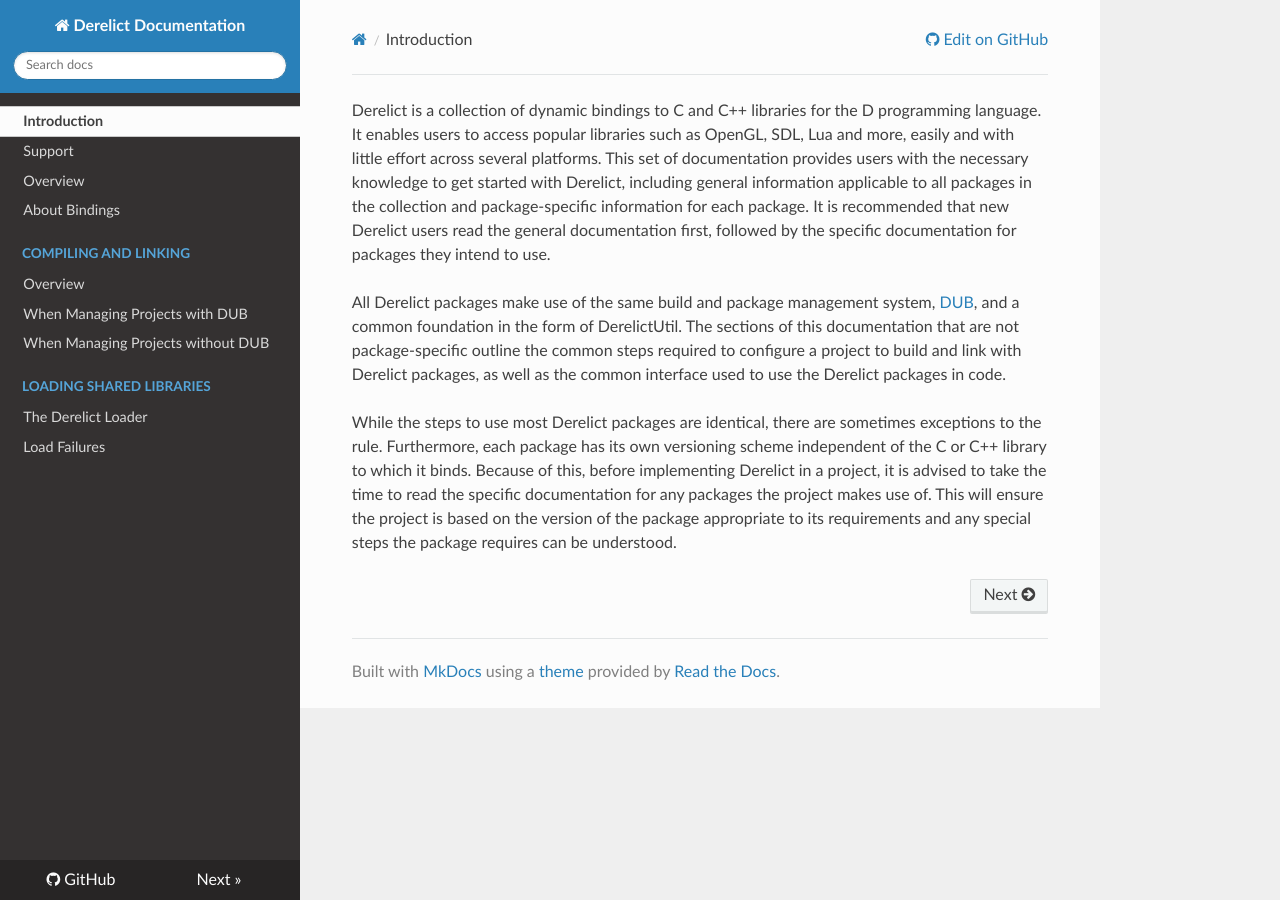
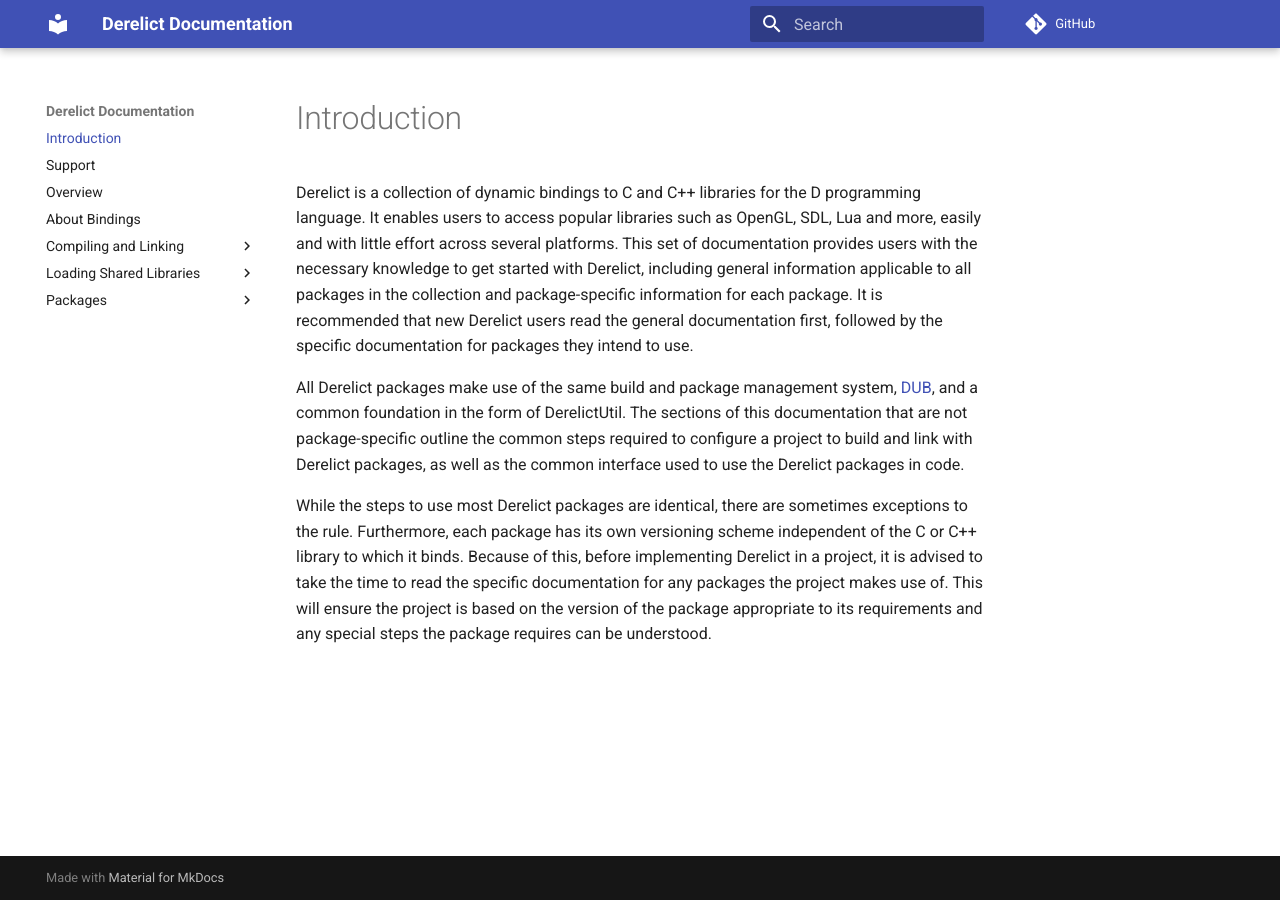
Before and after one commit to DerelictOrg/derelictorg.github.io, an MkDocs documentation site: the page built from docs/index.md, in a window 1280 px wide. Built offline with MkDocs 1.6.1 and Material for MkDocs 9.7.7, drawn with Linux system fonts in a browser that asks for light colours; nearby versions of some CDN libraries; old or Windows-style settings are respelled for this version of MkDocs.

Commit message:
Update mkdocs config with new files and configuration changes.

```diff
--- a/mkdocs.yml
+++ b/mkdocs.yml
@@ -3,10 +3,11 @@
 repo_url: https://github.com/DerelictOrg
 site_description: Documentation for the Derelict project, a collectiion of D bindings to C libraries commonly used in game development.
 site_author: Mike Parker
-theme: readthedocs
-extra_css: [extra.css]
+theme: material
 markdown_extensions:
-  - codehilite(css_class=code)
+  - codehilite(guess_lang=false)
+  - toc:
+      permalink: true
 pages:
   - 'Introduction' : 'index.md'
   - 'Support' : 'support.md'
@@ -14,8 +15,11 @@
   - 'About Bindings' : 'bindings.md'
   - 'Compiling and Linking' :
     - 'Overview' : 'building/overview.md'
-    - 'When Managing Projects with DUB' : 'building/with-dub.md'
-    - 'When Managing Projects without DUB' : 'building/without-dub.md'
+    - 'With DUB Projects' : 'building/with-dub.md'
+    - 'With Non-DUB Projects' : 'building/without-dub.md'
   - 'Loading Shared Libraries' :
     - 'The Derelict Loader' : 'loading/loader.md'
     - 'Load Failures' : 'loading/failure.md'
+  - 'Packages' :
+    - 'DerelictGLFW3': 'packages/glfw3.md'
+    - 'DerelictSDL2' : 'packages/sdl2.md'
```
